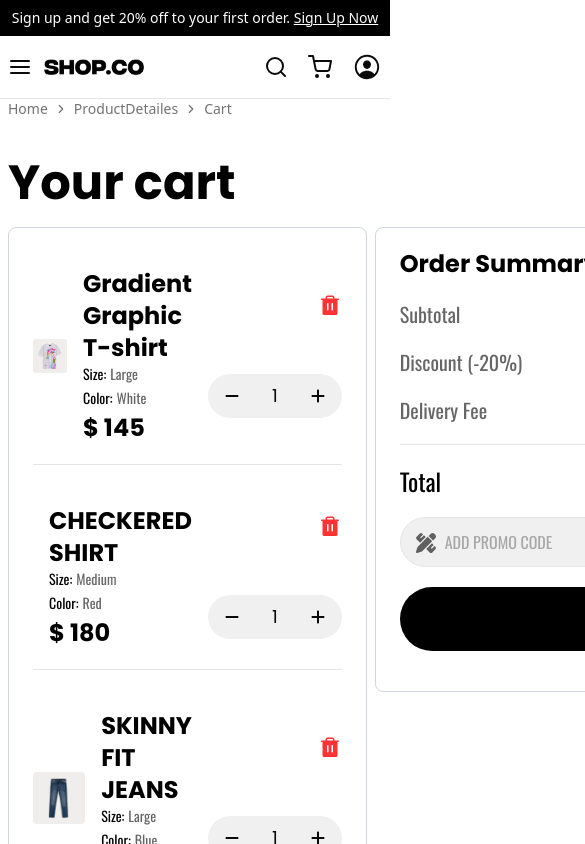
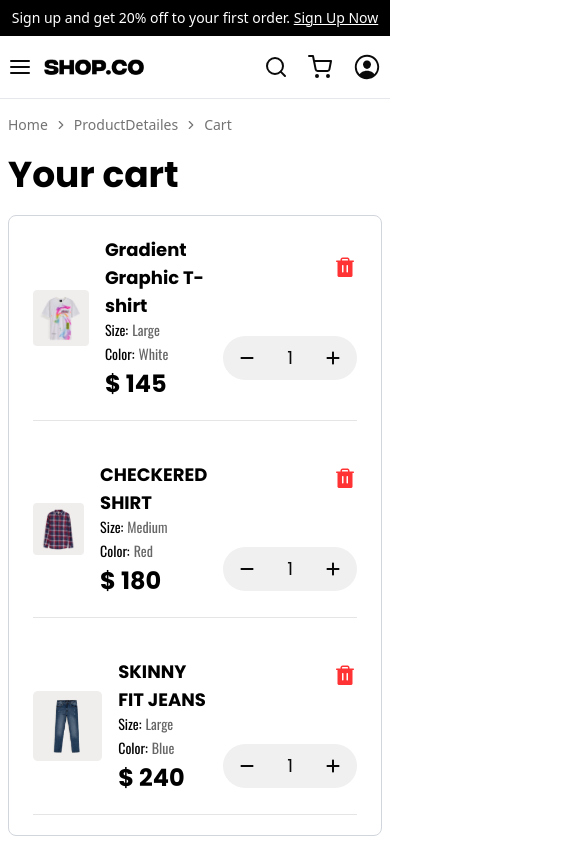
Before and after one commit to abrarjahinayat/shop.co, a Next.js app: page /cart in a window 390 px wide. Shown: the top 844 px of the page, 585 px wide, since content can reach past the window. Built offline with nearby package versions, Linux system fonts and the light colour scheme.

Commit message:
cart page responsive done

```diff
--- a/src/app/(root)/cart/page.js
+++ b/src/app/(root)/cart/page.js
@@ -15,7 +15,7 @@ export default function page() {
   return (
     <div>
        <div className="container">
-      <Breadcrumb>
+      <Breadcrumb className="mt-4">
         <BreadcrumbList>
           <BreadcrumbItem>
             <BreadcrumbLink href="/">Home</BreadcrumbLink>
--- a/src/app/cart_components/OrderSummary.jsx
+++ b/src/app/cart_components/OrderSummary.jsx
@@ -3,8 +3,8 @@ import { FaPenRuler } from "react-icons/fa6";
 export default function OrderSummary() {
   return (
     <section>
-        <div className="container">
-            <div className='w-[605px] border border-gray-300 rounded-md px-6 py-5'>
+        <div >
+            <div className='lg:w-[605px] border border-gray-300 rounded-md lg:px-6 px-3 py-5'>
                 <h3 className='text-2xl font-poppins font-bold text-black'>Order Summary</h3>
                 <div className='border-b py-5 '>
                     <span className='flex justify-between items-center '>
@@ -28,15 +28,15 @@ export default function OrderSummary() {
                 <div className='flex items-center gap-x-3'>
                     <div className='relative'>
                     <FaPenRuler className='text-xl absolute text-black/60 top-4 left-4' />
-                    <input className='bg-searchbar-bg w-[410px] py-3 px-11 border rounded-full text-base uppercase font-oswald font-medium text-black/60' type="text" placeholder='Add promo code' />
+                    <input className='bg-searchbar-bg lg:w-[410px] py-3 px-11 border rounded-full text-base uppercase font-oswald font-medium text-black/60' type="text" placeholder='Add promo code' />
 
                     </div>
                     <div>
-                        <button className='bg-black text-white font-poppins font-medium text-base py-3 px-12 rounded-full cursor-pointer hover:bg-black/90'>Apply</button>
+                        <button className='bg-black text-white font-poppins font-medium text-base py-3 px-9 lg:px-12 rounded-full cursor-pointer hover:bg-black/90'>Apply</button>
                     </div>
                 </div>
                  <div className='py-5'>
-                        <button className='bg-black text-white font-poppins font-medium text-base py-5 px-53 rounded-full cursor-pointer hover:bg-black/90'>Go to Checkout</button>
+                        <button className='bg-black text-white font-poppins font-medium text-base lg:py-5 lg:px-53 py-3 w-full lg:w-auto rounded-full cursor-pointer hover:bg-black/90'>Go to Checkout</button>
                     </div>
             </div>
         </div>
--- a/src/app/cart_components/Yourcart.jsx
+++ b/src/app/cart_components/Yourcart.jsx
@@ -45,13 +45,13 @@ export default function Yourcart() {
   ];
 
   return (
-    <section className="py-10">
+    <section className="lg:py-10 py-5">
       <div className="container">
-        <h2 className="font-poppins font-bold text-5xl mb-5 text-black">
+        <h2 className="font-poppins font-bold lg:text-5xl text-4xl mb-5 text-black">
           Your cart
         </h2>
-        <div className="flex justify-between">
-        <div className="w-[715px] border border-gray-300 rounded-md px-6 py-5  ">
+        <div className="flex flex-col lg:flex-row gap-5 lg:gap-0  justify-between">
+        <div className="lg:w-[715px] border border-gray-300 rounded-md px-6 lg:py-5  ">
           {
             cartsitem.map((item)=>(
 
@@ -63,7 +63,7 @@ export default function Yourcart() {
                 </div>
 
                 <div>
-                  <h3 className="font-poppins font-bold text-2xl text-black">
+                  <h3 className="font-poppins font-bold text-lg lg:text-2xl text-black">
                    {item.Title}
                   </h3>
 
```
